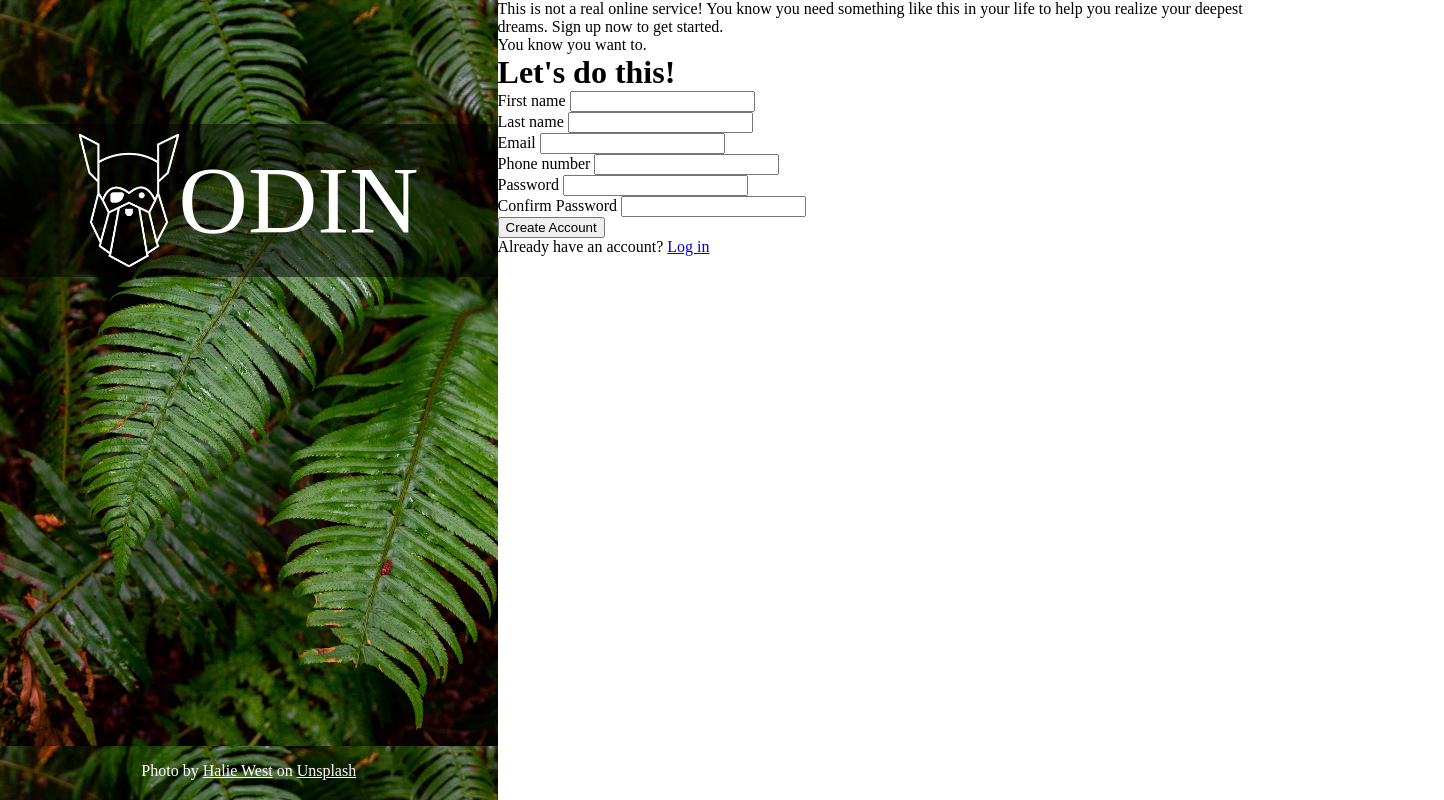
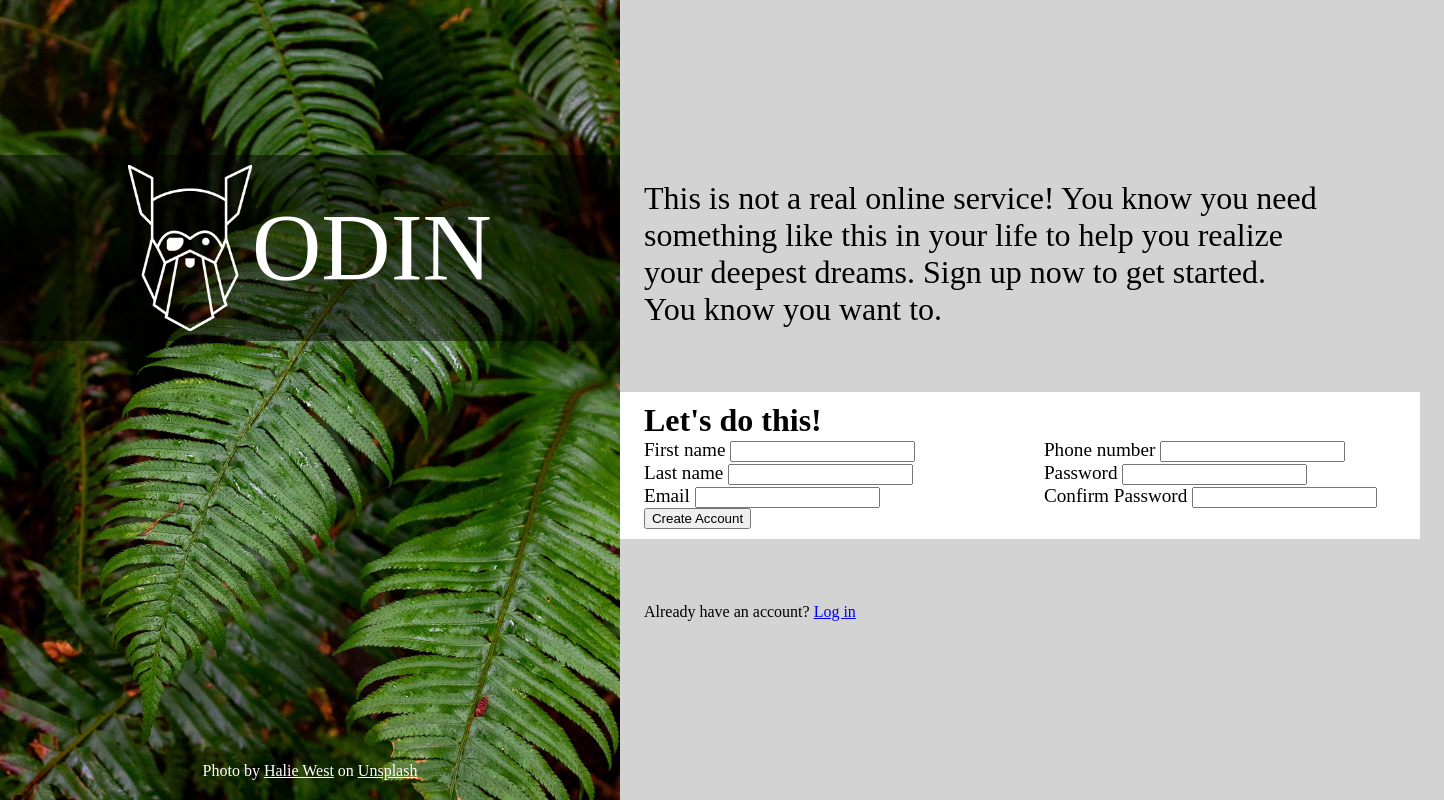
Before and after one commit to enosis1/signup-form, a plain HTML site: page index.html in a window 1280 px wide. Shown: the whole page, 1444 px wide, since content can reach past the window. Drawn offline with Linux system fonts and the light colour scheme.

Commit message:
Align right-side

```diff
--- a/cs/style.css
+++ b/cs/style.css
@@ -5,6 +5,7 @@
 body {
   height: 100vh;
   display: flex;
+  background-color: lightgray;
 }
 
 .footer-link {
@@ -13,9 +14,11 @@ body {
 
 .left {
     background-image: url("/img/sidebar.jpg");
-    background-size: 100% auto;
+    background-size: cover;
     display: flex;
     flex-direction: column;
+    min-width: 40%;
+    flex-shrink: 0;
 }
 
 .odin-sidebar {
@@ -42,3 +45,38 @@ body {
     color: white;
     font-size: 6rem;
 }
+
+.right {
+    display: flex;
+    flex-direction: column;
+    justify-content: center;
+}
+
+.right-header {
+    font-size: xx-large;
+}
+
+.right-header,
+.right-middle,
+.right-bottom {
+    padding-left: 3%;
+    padding-right: 10%;
+}
+
+.right-top, .right-middle {
+    margin-bottom: 8%;
+}
+
+.right-middle {
+    background: white;
+    padding: 10px 10% 10px 3%;
+}
+
+.form-left-right {
+    display: flex;
+}
+
+.form-row {
+    width: 400px;
+    font-size: 1.2rem;
+}
--- a/index.html
+++ b/index.html
@@ -23,16 +23,18 @@
     </div>
     <div class="right">
       <div class="right-top">
-        <p>
+        <p class="right-header">
           This is not a real online service! You know you need something like
           this in your life to help you realize your deepest dreams. Sign up
           <span class="italics">now</span> to get started.
         </p>
-        <p>You <span class="italics">know</span> you want to.</p>
+        <p class="right-header">You <span class="italics">know</span> you want to.</p>
       </div>
       <div class="right-middle">
         <form action="/">
           <h1>Let's do this!</h1>
+          <div class="form-left-right">
+              <div class="form-left">
                   <div class="form-row">
                     <label for="first-name">First name</label>
                     <input type="text" name="first-name" id="first-name" required />
@@ -45,6 +47,8 @@
                     <label for="email">Email</label>
                     <input type="email" name="email" id="email" required />
                   </div>
+              </div>
+              <div class="form-right">
                   <div class="form-row">
                     <label for="phone">Phone number</label>
                     <input type="tel" name="phone" id="phone" required />
@@ -56,6 +60,8 @@
                   <div class="form-row">
                     <label for="confirm">Confirm Password</label>
                     <input type="password" name="confirm" id="confirm" required />
+                  </div>
+              </div>
           </div>
           <button type="submit">Create Account</button>
         </form>
```
Lines whose indentation alone changed are shown as unchanged.
